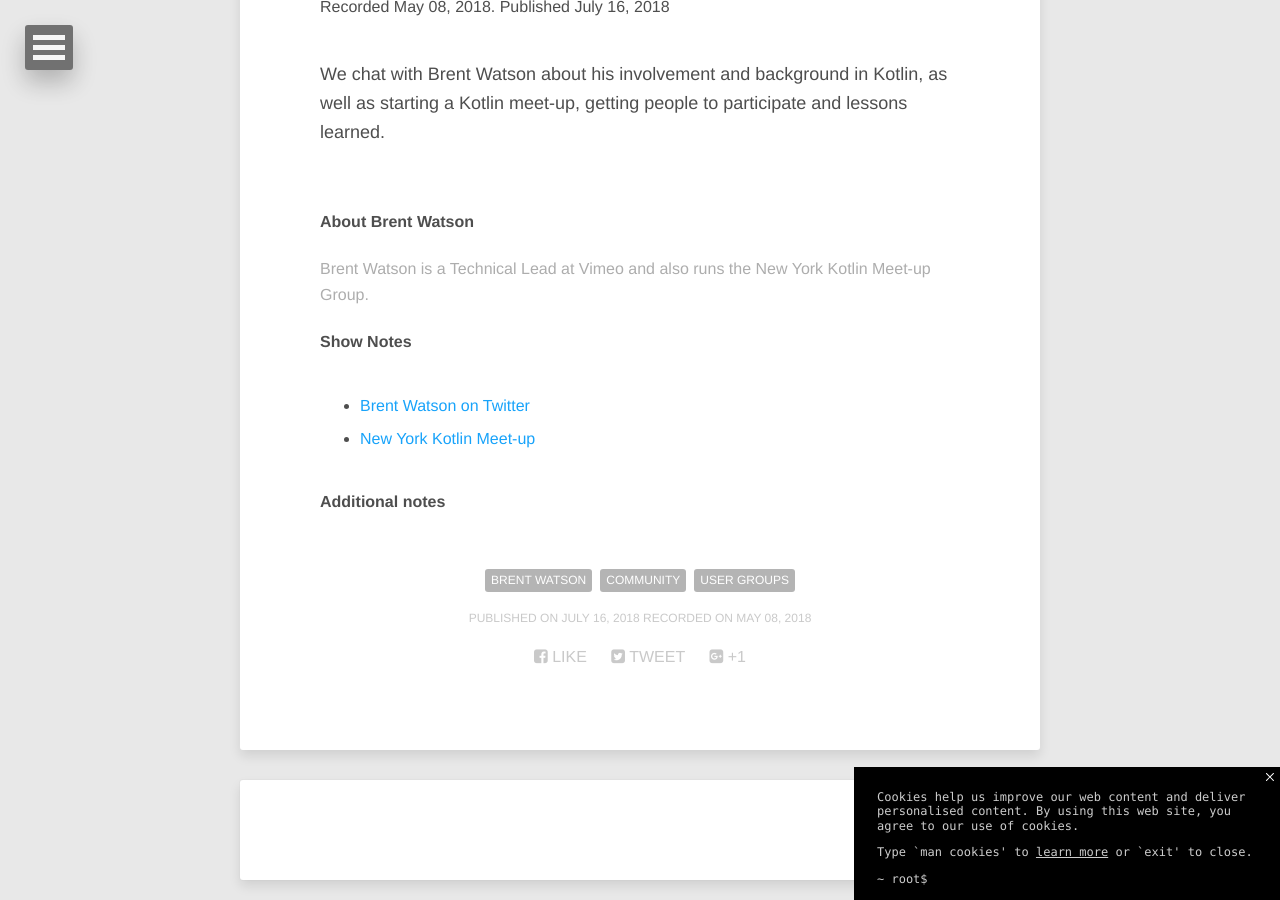
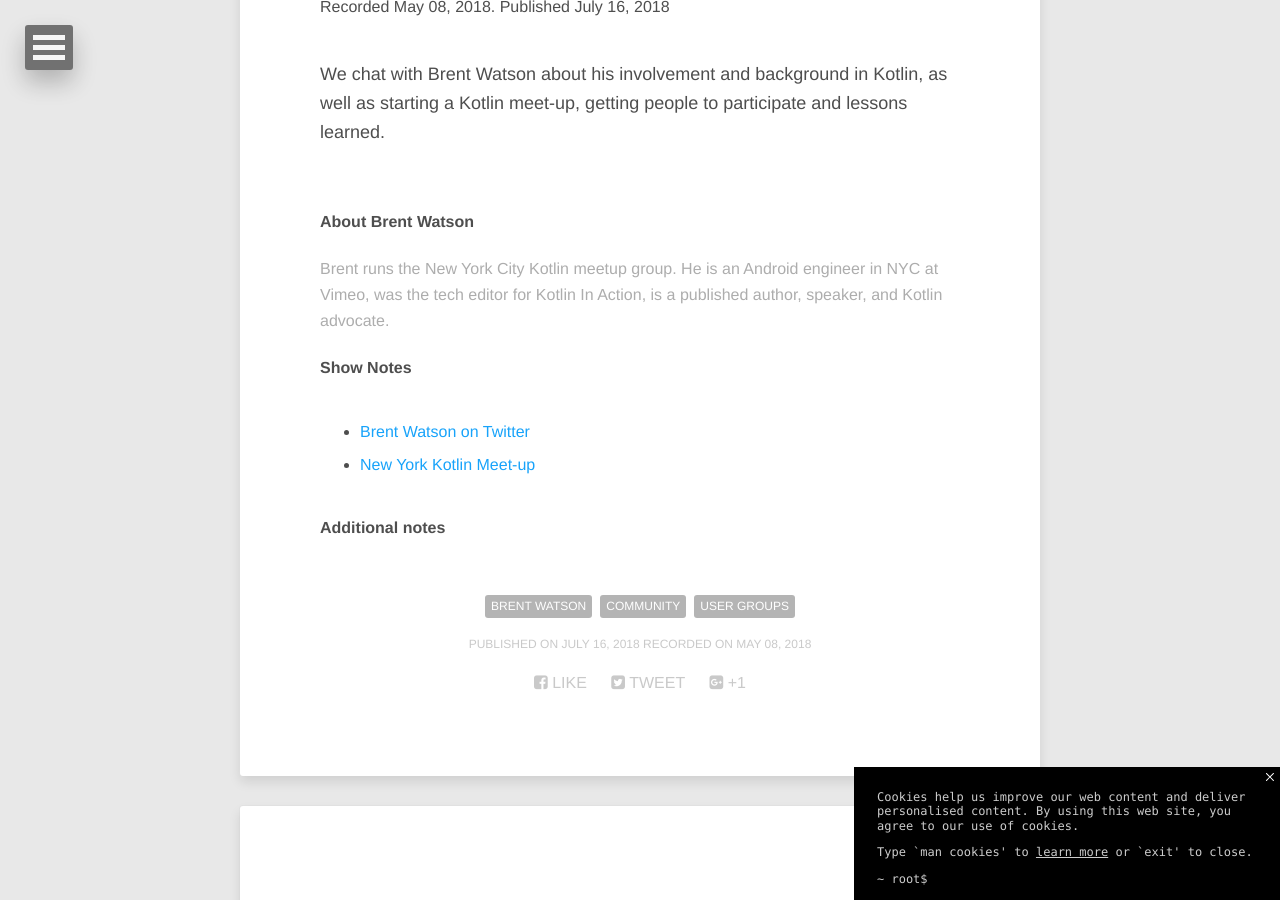
Before and after one commit to talkingkotlin/website, a Jekyll site: the page built from _posts/2018-07-16-taking-part-and-growing-a-kotlin-community.md, in a window 1280 px wide and 900 px high, scrolled down 863 px. Built offline with Jekyll 4.4.1, drawn with Linux system fonts in a browser that asks for light colours; nearby versions of some CDN libraries; comment, search, counter and statistics services are not loaded.

Commit message:
Fixed Brent's bio/pic

```diff
--- a/_posts/2018-07-16-taking-part-and-growing-a-kotlin-community.md
+++ b/_posts/2018-07-16-taking-part-and-growing-a-kotlin-community.md
@@ -8,9 +8,9 @@
 length: "38:14"
 length_rounded: "38 mins"
 tags: [Brent Watson, Community, User Groups]
-image: kotlin-meetups.png
+image: brent-watson.jpg
 description: "We chat with Brent Watson about his involvement and background in Kotlin, as well as starting a Kotlin meet-up, getting people to participate and lessons learned."
-bio: "Brent Watson is a Technical Lead at Vimeo and also runs the New York Kotlin Meet-up Group."
+bio: "Brent runs the New York City Kotlin meetup group. He is an Android engineer in NYC at Vimeo, was the tech editor for Kotlin In Action, is a published author, speaker, and Kotlin advocate."
 
 
 notes:
```
Also changed, not shown: 1 other file.
